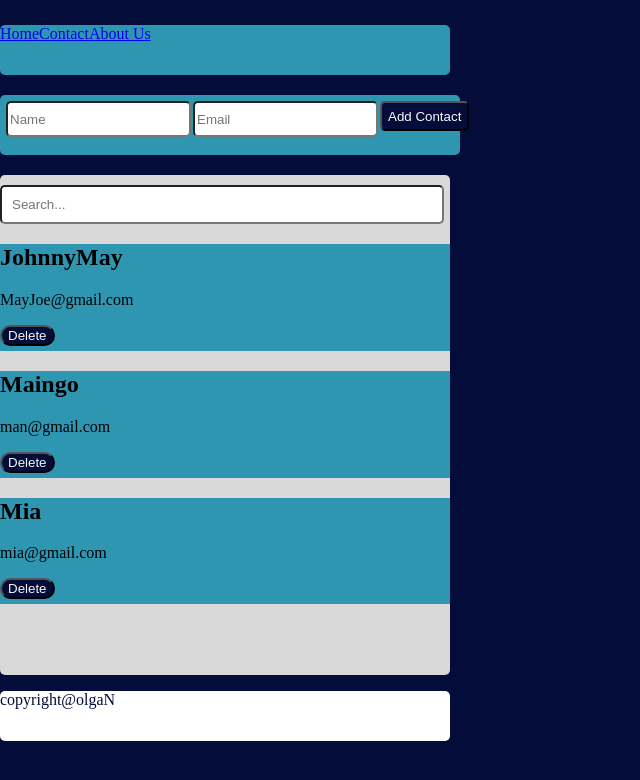
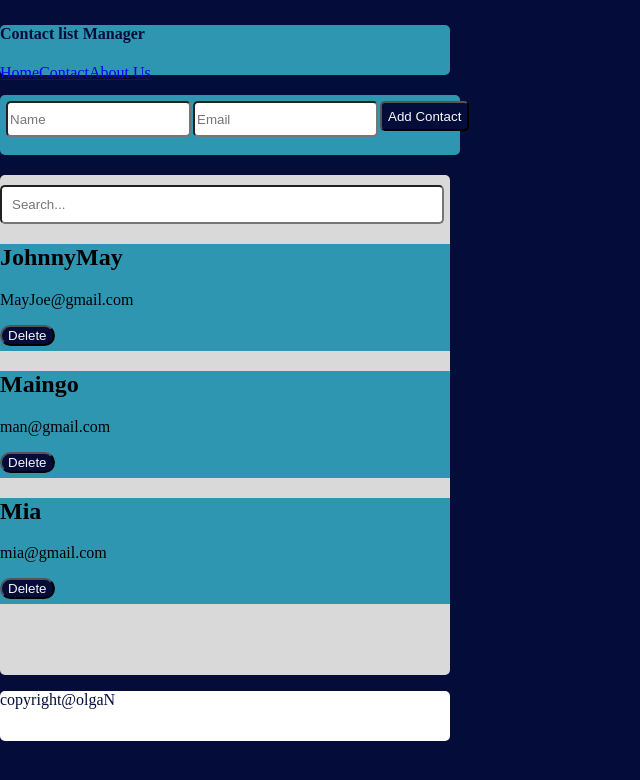
Before and after one commit to OlgaNadongo/contact-manager-app, a React (Create React App) app: page / in a window 1280 px wide. Shown: the top 780 px of the page, without its empty margins (0-640 px from the left). Built offline with nearby package versions, Linux system fonts and the light colour scheme; data requests are answered from the project's data file.

Commit message:
adding an error page

```diff
--- a/src/components/App.js
+++ b/src/components/App.js
@@ -42,6 +42,7 @@ import Footer from './Footer';
 import NavBar from './NavBar';
 import About from './About';
 import {Route, Routes} from "react-router-dom"
+import ErrorPage from './ErrorPage';
 
 
 
@@ -78,6 +79,7 @@ function App() {
 
               <Route path="/contacts" element={ <ContactContainer contacts={contacts} setContacts={setContacts}  />}/>
               <Route path="/about" element={<About />}/>
+              <Route path="*" element={<ErrorPage/>}/>
           </Routes>
           <Footer />
 
--- /dev/null
+++ b/src/components/ErrorPage.js
@@ -0,0 +1,10 @@
+import React from "react";
+
+function ErrorPage(){
+    return (
+        <div>
+            ERROR! PAGE NOT FOUND
+        </div>
+    )
+}
+export default ErrorPage
--- a/src/components/NavBar.js
+++ b/src/components/NavBar.js
@@ -13,12 +13,9 @@ function NavBar() {
         color:"#040C3A"
 
         }}>
-         {/* < a href="#home">Home</a>
-         < a href="#about">Contacts</a>
-         < a href="#about">About us</a> */}
+         <h4>Contact list Manager</h4>
          <NavLink to="/">Home</NavLink>
-         <NavLink to="/contacts" >
-          Contact</NavLink>
+         <NavLink to="/contacts">Contact</NavLink>
          <NavLink to="/about">About Us</NavLink>
     </div>
   );
```
